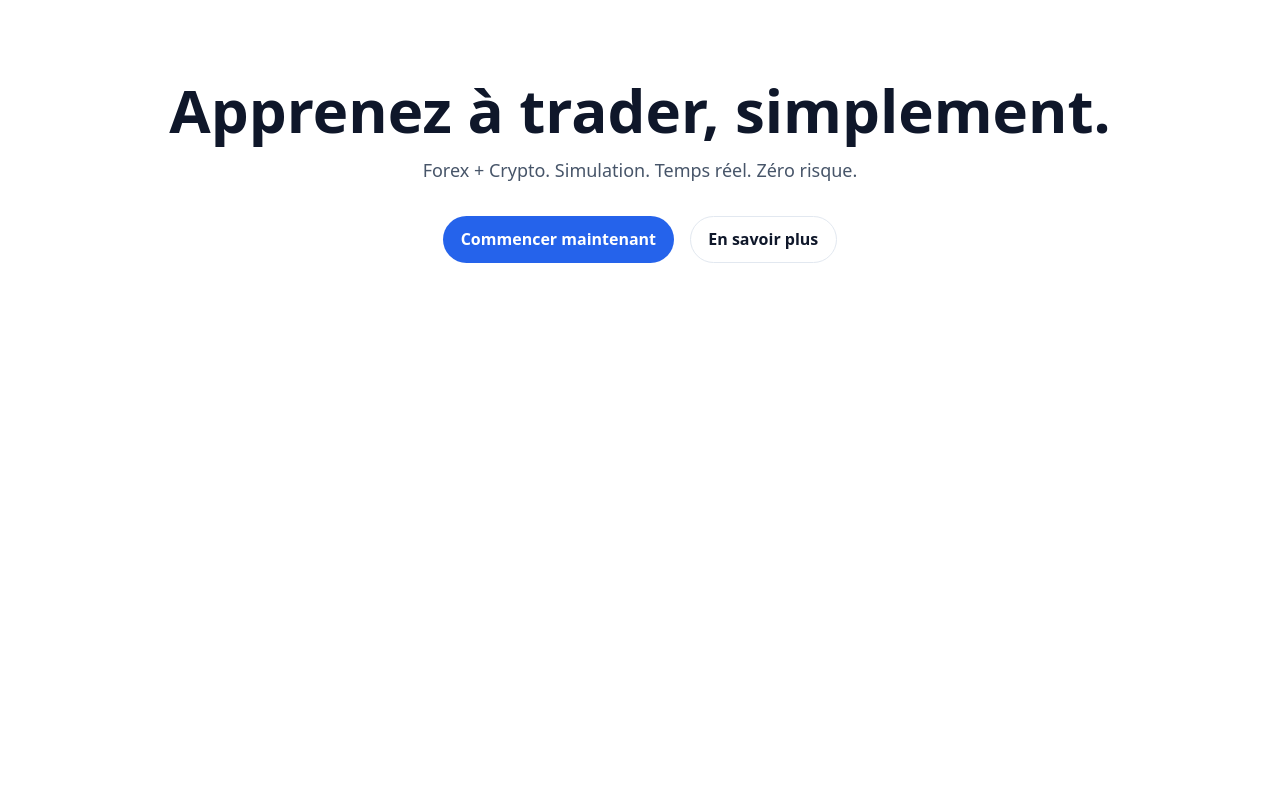
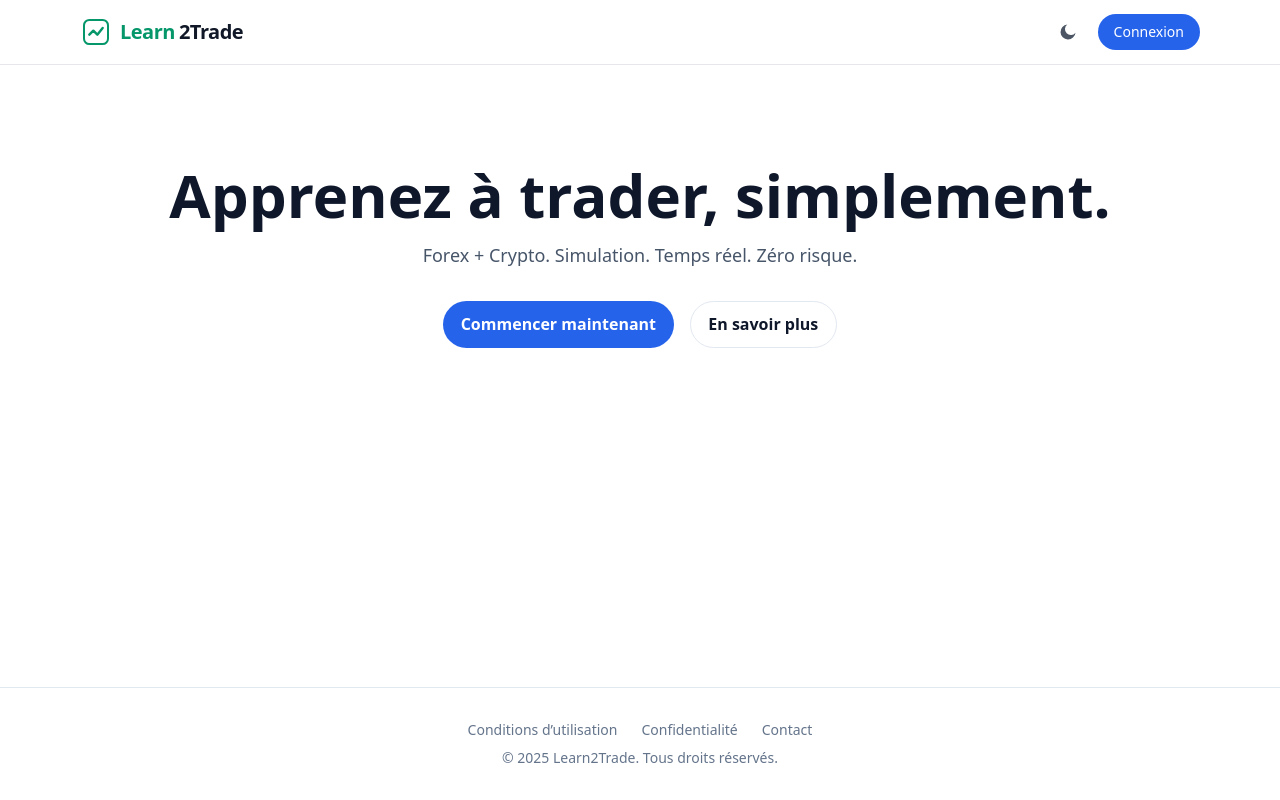
Before and after one commit to Tomsonne/Learn2Trade, a React app in the folder frontend/: page / in a window 1280 px wide. Built offline with nearby package versions, Linux system fonts and the light colour scheme; no server answers; the HTML template or start-up script is replaced by a standard one.

Commit message:
fix header and footer for homepage

```diff
--- a/frontend/src/App.jsx
+++ b/frontend/src/App.jsx
@@ -1,20 +1,30 @@
+// App.jsx
 import { Outlet, useLocation } from "react-router-dom";
 import Header from "./components/Header.jsx";
 import Footer from "./components/Footer.jsx";
 import SidebarLayout from "./components/Sidebar.jsx";
 
+const NO_SIDEBAR = new Set(["/", "/login", "/signup"]);
+
 export default function App() {
   const { pathname } = useLocation();
-  const hideSidebar = pathname === "/";
-  if (hideSidebar) return <Outlet />;
+  const hideSidebar = NO_SIDEBAR.has(pathname);
+
   return (
     <div className="min-h-screen flex flex-col bg-white dark:bg-gray-900 text-gray-900 dark:text-gray-100">
       <Header />
       <main className="flex-1">
-        <SidebarLayout appName="Learn2Trade">
+        {hideSidebar ? (
+          // pas de sidebar sur /, /login, /signup
+          <div className="p-5">
             <Outlet />
-        </SidebarLayout>
-
+          </div>
+        ) : (
+          // layout avec sidebar pour le reste
+          <SidebarLayout>
+            <Outlet />
+          </SidebarLayout>
+        )}
       </main>
       <Footer />
     </div>
```
